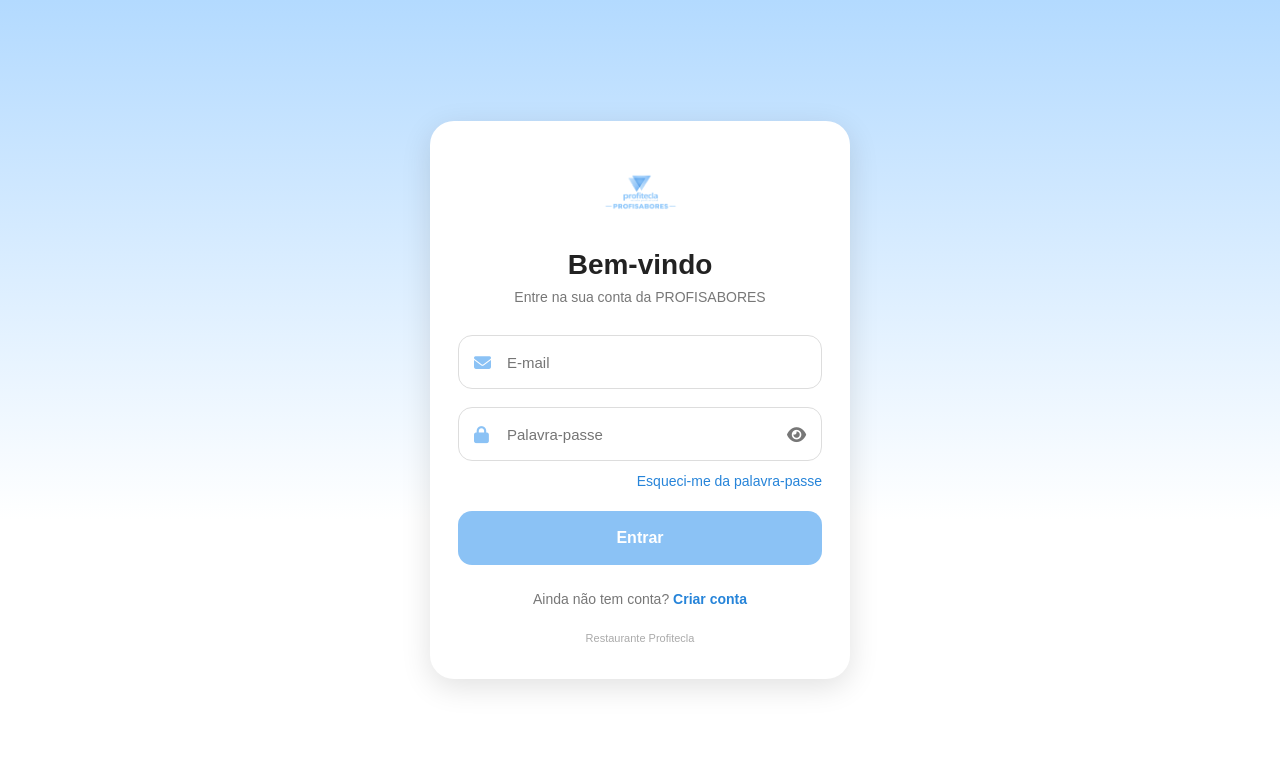
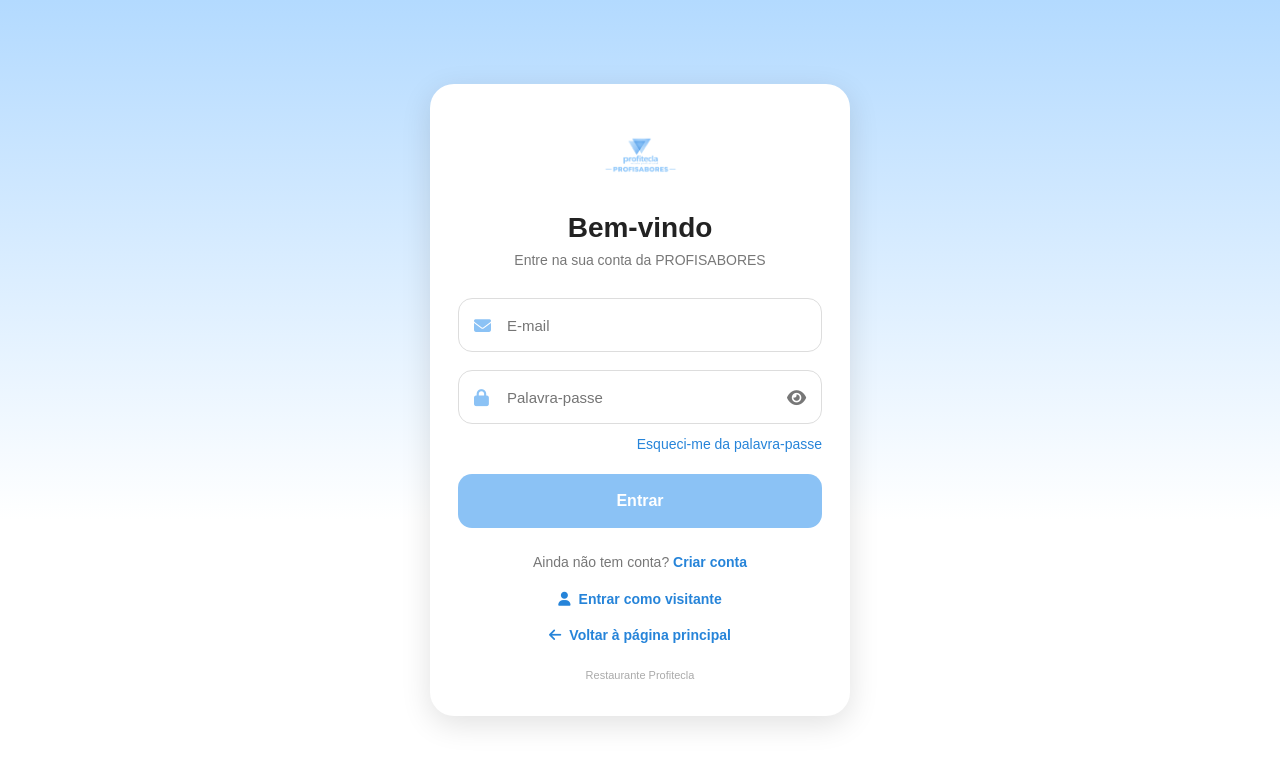
Before and after one commit to IfraimLopes/ProfiSabores, a Django app: page /utilizadores/login/ in a window 1280 px wide. Shown: the top 766 px of the page. Run offline with Django 5.2, Linux system fonts and the light colour scheme; parts of the project's set-up code (start-up, migrations or seed data) failed here and were passed over.

Commit message:
Adiciona links de visitante e página principal no login

```diff
--- a/templates/login.html
+++ b/templates/login.html
@@ -178,6 +178,28 @@
         font-weight: 600;
     }
 
+    .back-home-area {
+        text-align: center;
+        margin-top: 20px;
+    }
+
+    .back-home-link {
+        display: inline-flex;
+        align-items: center;
+        justify-content: center;
+        gap: 8px;
+        color: #2684d9;
+        text-decoration: none;
+        font-size: 14px;
+        font-weight: 600;
+        transition: color 0.2s ease;
+    }
+
+    .back-home-link:hover {
+        color: #1765ad;
+        text-decoration: underline;
+    }
+
     .footer {
         text-align: center;
         margin-top: 25px;
@@ -265,6 +287,18 @@
         Ainda não tem conta?
         <a href="/utilizadores/registar/">
             Criar conta
+        </a>
+    </div>
+
+    <div class="back-home-area">
+        <a href="/inicio/" class="back-home-link">
+            <i class="fa-solid fa-user"></i>
+            Entrar como visitante
+        </a>
+        <br><br>
+        <a href="/" class="back-home-link">
+            <i class="fa-solid fa-arrow-left"></i>
+            Voltar à página principal
         </a>
     </div>
 
```
